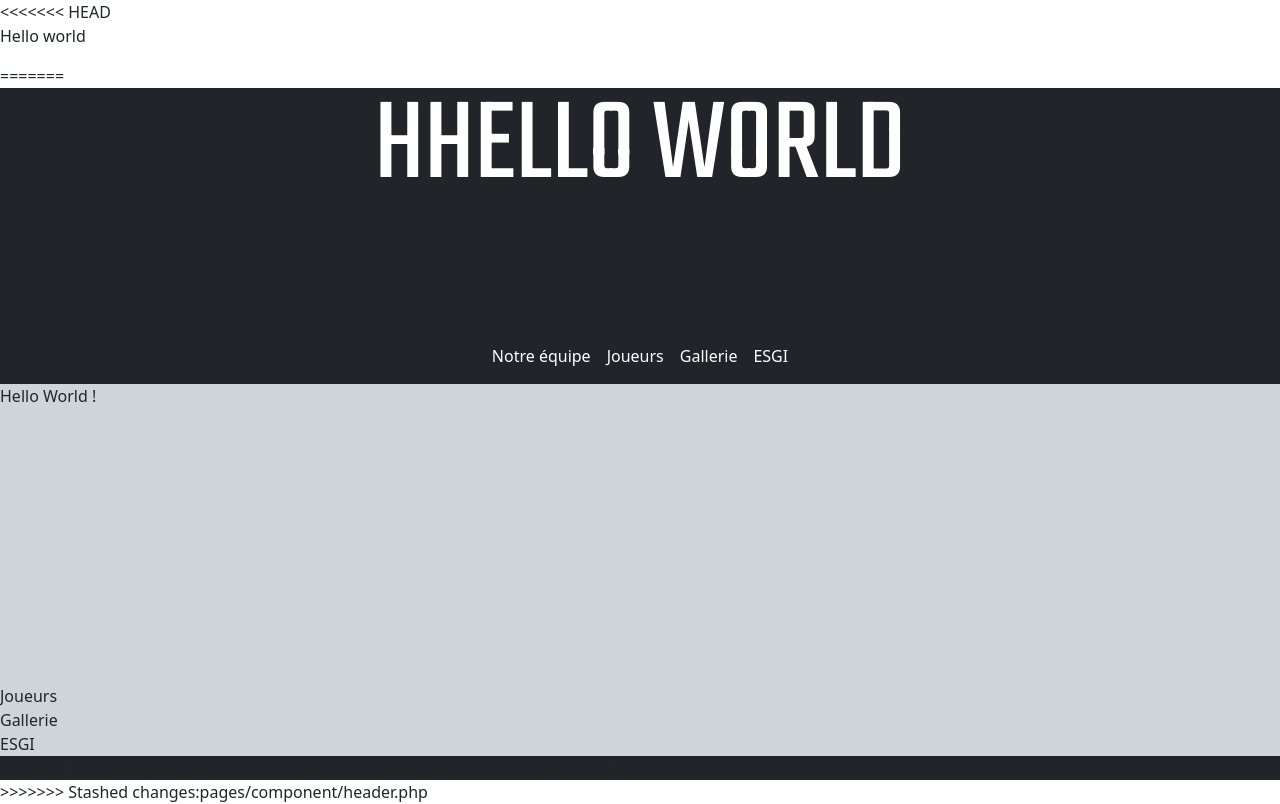
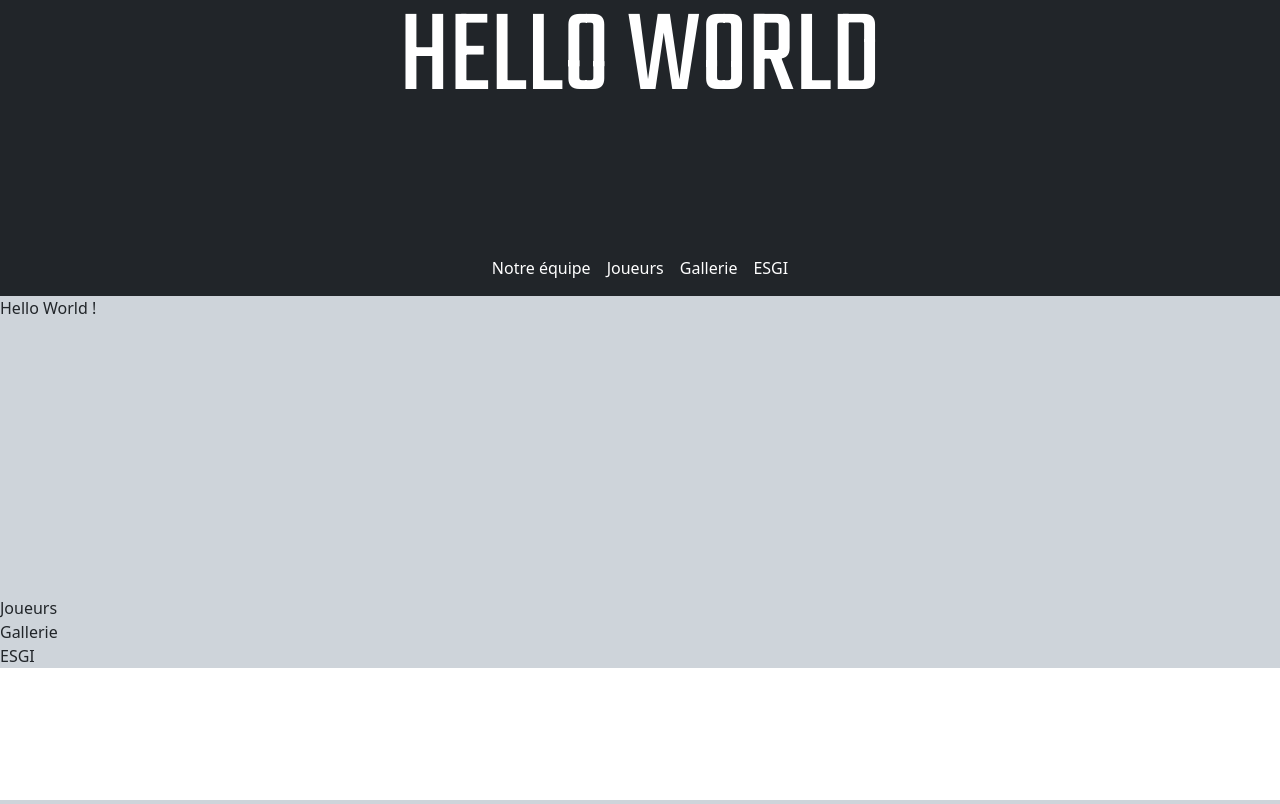
Before and after one commit to Abrikoala/SiteIntegration, a PHP site: page /index.php in a window 1280 px wide. Run offline with PHP 8.4, Linux system fonts and the light colour scheme.

Commit message:
fix header.php

```diff
--- a/pages/component/header.php
+++ b/pages/component/header.php
@@ -1,17 +1,5 @@
-<!doctype html>
-<html lang="fr">
+<!DOCTYPE html>
 <head>
-<<<<<<< HEAD
-  <meta charset="utf-8">
-  <title>Titre de la page</title>
-  <link rel="stylesheet" href="style.css">
-  <script src="script.js"></script>
-</head>
-<body>
- <p>Hello world</p>
-</body>
-</html>
-=======
     <meta charset="UTF-8">
     <meta name="viewport" content="width=device-width, initial-scale=1.0">
     <link rel="stylesheet" href="https://fonts.googleapis.com/css?family=Teko">
@@ -62,11 +50,5 @@
     <div id="esgi" class="bg-dark-subtle">
         ESGI
     </div>
-<<<<<<< Updated upstream:index.html
-</body>
-<script src="assets/js/index.js"></script>
->>>>>>> 3fd4593533e6f466f3daf246dc1312dc3123fdae
-=======
 </header>
 <script src="assets/js/index.js"></script>
->>>>>>> Stashed changes:pages/component/header.php
```
